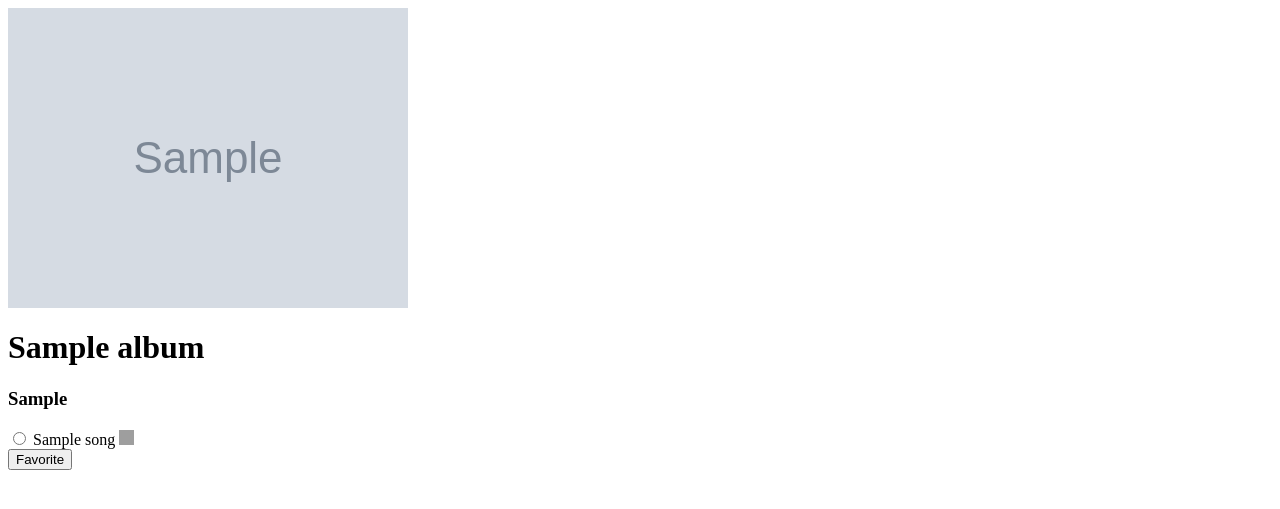
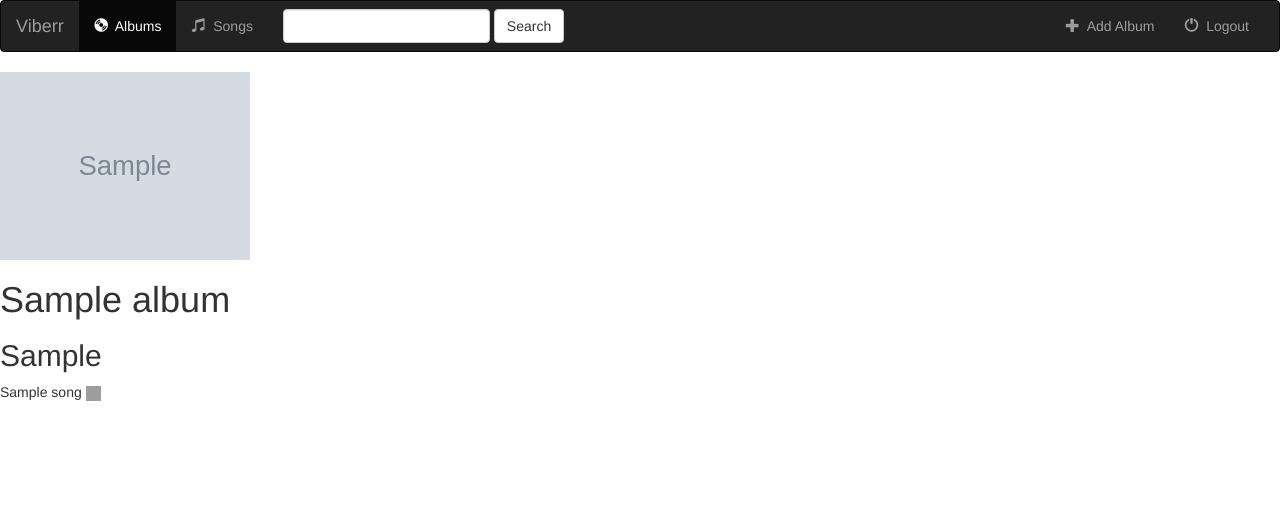
Before and after one commit to vermpy/django_viberr, a Django app: page /music/1/ in a window 1280 px wide. Shown: the top 509 px of the page. Run offline with Django 3.2, Linux system fonts and the light colour scheme; tables that the repository leaves empty hold one stand-in row (values such as "Sample post"); grey boxes marked "Sample" are stand-in pictures; some libraries are stand-ins or nearby versions; grey boxes are pictures that could not be loaded.

Commit message:
Added Generic views

```diff
--- /dev/null
+++ b/music/templates/music/base.html
@@ -0,0 +1,73 @@
+<!DOCTYPE html>
+<html lang="en">
+<head>
+    <meta charset="UTF-8">
+    <meta http-equiv="X-UA-Compatible" content="IE=edge">
+    <meta name="viewport" content="width=device-width, initial-scale=1">
+    <title>{% block title %}Viberr{% endblock %}</title>
+    {% load staticfiles %}
+    <link rel="shortcut icon" type="image/png" href="{% static 'favicon.ico' %}">
+    <link rel="stylesheet" href="https://maxcdn.bootstrapcdn.com/bootstrap/3.3.6/css/bootstrap.min.css">
+    <link rel="stylesheet" type="text/css" href="https://fonts.googleapis.com/css?family=Satisfy">
+    <link rel="stylesheet" type="text/css" href="{% static 'music/style.css' %}">
+    <script src="https://ajax.googleapis.com/ajax/libs/jquery/1.12.0/jquery.min.js"></script>
+    <script src="http://maxcdn.bootstrapcdn.com/bootstrap/3.3.6/js/bootstrap.min.js"></script>
+</head>
+<body>
+<nav class="navbar navbar-inverse">
+    <div class="container-fluid">
+
+        <!-- Header -->
+        <div class="navbar-header">
+            <button type="button" class="navbar-toggle" data-toggle="collapse" data-target="#topNavBar">
+                <span class="icon-bar"></span>
+                <span class="icon-bar"></span>
+                <span class="icon-bar"></span>
+            </button>
+            <a class="navbar-brand" href="{% url 'music:index' %}">Viberr</a>
+        </div>
+
+        <!-- Items -->
+        <div class="collapse navbar-collapse" id="topNavBar">
+            <ul class="nav navbar-nav">
+                <li class="active">
+                    <a href="{% url 'music:index' %}">
+                        <span class="glyphicon glyphicon-cd" aria-hidden="true"></span>&nbsp; Albums
+                    </a>
+                </li>
+                <li class="">
+                    <a href="#">
+                        <span class="glyphicon glyphicon-music" aria-hidden="true"></span>&nbsp; Songs
+                    </a>
+                </li>
+            </ul>
+
+            <!-- Search -->
+            <form class="navbar-form navbar-left" role="search" action="#" method="get">
+                <div class="form-group">
+                    <input type="text" class="form-control" name="q" value="">
+                    <button type="submit" class="btn btn-default">Search</button>
+                </div>
+            </form>
+
+            <!-- Add Album / Logout -->
+            <ul class="nav navbar-nav navbar-right">
+                <li class="">
+                    <a href="#">
+                        <span class="glyphicon glyphicon-plus" aria-hidden="true"></span>&nbsp; Add Album
+                    </a>
+                </li>
+                <li class="">
+                    <a href="#">
+                        <span class="glyphicon glyphicon-off" aria-hidden="true"></span>&nbsp; Logout
+                    </a>
+                </li>
+            </ul>
+        </div>
+
+    </div>
+</nav>
+{% block body %}
+{% endblock %}
+</body>
+</html>
--- a/music/templates/music/detail.html
+++ b/music/templates/music/detail.html
@@ -1,22 +1,19 @@
-<img src="{{ album.album_logo }}">
+{% extends 'music/base.html' %}
 
-<h1>{{ album.album_title }}</h1>
-<h3>{{ album.artist }}</h3>
+{% block title %}Album Details{% endblock %}
 
-{% if error_message %}
-    <p><strong>{{ error_message }}</strong></p>
-{% endif %}
+{% block body %}
+    <img src="{{ album.album_logo }}" style="width: 250px;">
 
-<form action="{% url 'music:favorite' album.id %}" method="post">
-    {% csrf_token %}
+    <h1>{{ album.album_title }}</h1>
+    <h2>{{ album.artist }}</h2>
+
     {% for song in album.song_set.all %}
-        <input type="radio" id="song{{ forloop.counter }}" name="song" value="{{ song.id }}">
-        <label for="song{{ forloop.counter }}">
-            {{ song.song_title }}
-            {% if song.is_favorite %}
-                <img src="http://bit.ly/2mPKqeA" height="15" width="15">
-            {% endif %}
-        </label><br>
+        {{ song.song_title }}
+        {% if song.is_favorite %}
+            <img src="http://bit.ly/2mPKqeA" height="15" width="15">
+        {% endif %}
+        <br>
     {% endfor %}
-    <input type="submit" value="Favorite">
-</form>
+
+{% endblock %}
--- a/music/urls.py
+++ b/music/urls.py
@@ -4,11 +4,8 @@ from . import views
 
 urlpatterns = [
     # /music/
-    url(r'^$', views.index, name='index'),
+    url(r'^$', views.IndexView.as_view(), name='index'),
 
-    # /music/<album_id>/
-    url(r'^(?P<album_id>[0-9]+)/$', views.detail, name='detail'),
-
-    # /music/<album_id>/favorite
-    url(r'^(?P<album_id>[0-9]+)/favorite/$', views.favorite, name='favorite'),
+    # /music/<pk>/
+    url(r'^(?P<pk>[0-9]+)/$', views.DetailView.as_view(), name='detail'),
 ]
--- a/music/views.py
+++ b/music/views.py
@@ -1,29 +1,15 @@
-from django.shortcuts import render, get_object_or_404
-
-from .models import Album
+from django.views import generic
+from .models import Album, Song
 
 
-def index(request):
-    albums = Album.objects.all()
-    context = {'albums': albums}
-    return render(request, 'music/index.html', context)
+class IndexView(generic.ListView):
+    template_name = 'music/index.html'
+    context_object_name = 'albums'
+
+    def get_queryset(self):
+        return Album.objects.all()
 
 
-def detail(request, album_id):
-    album = get_object_or_404(Album, pk=album_id)
-    return render(request, 'music/detail.html', {'album': album})
-
-
-def favorite(request, album_id):
-    album = get_object_or_404(Album, pk=album_id)
-    try:
-        selected_song = album.song_set.get(pk=request.POST['song'])
-    except (KeyError, Album.DoesNotExist):
-        return render(request, 'music/detail.html', {
-            'album': album,
-            'error_message': 'You did not select a valid song.'
-        })
-    else:
-        selected_song.is_favorite = True
-        selected_song.save()
-        return render(request, 'music/detail.html', {'album': album})
+class DetailView(generic.DetailView):
+    model = Album
+    template_name = 'music/detail.html'
```
Also changed, not shown: music/templates/music/index.html (+3 -61 lines), 1 other file.
